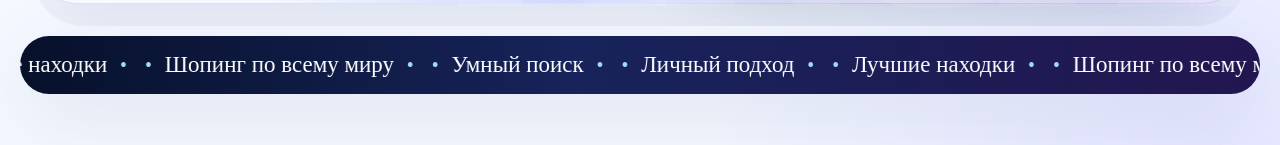
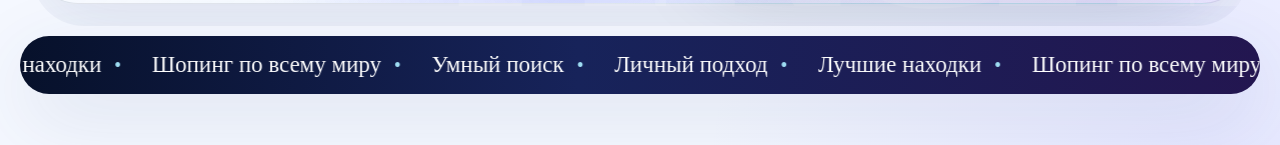
Before and after one commit to trsvar4i/archi-deals, a React (Vite) app: page / in a window 1280 px wide. Shown: the part 734-879 px from the top of the page. Built offline with nearby package versions, Linux system fonts and the light colour scheme; a web font is replaced by a local one.

Commit message:
Use one compact separator between ticker phrases

```diff
--- a/src/components/Ticker.jsx
+++ b/src/components/Ticker.jsx
@@ -9,7 +9,7 @@ export default function Ticker() {
           <div className="ticker-group" aria-hidden={group === 1} key={group}>
             {loopItems.map((item, index) => (
               <span className="ticker-item" key={`${item}-${index}`}>
-                <i>•</i><span>{item}</span><i>•</i>
+                <span>{item}</span><i>•</i>
               </span>
             ))}
           </div>
```
